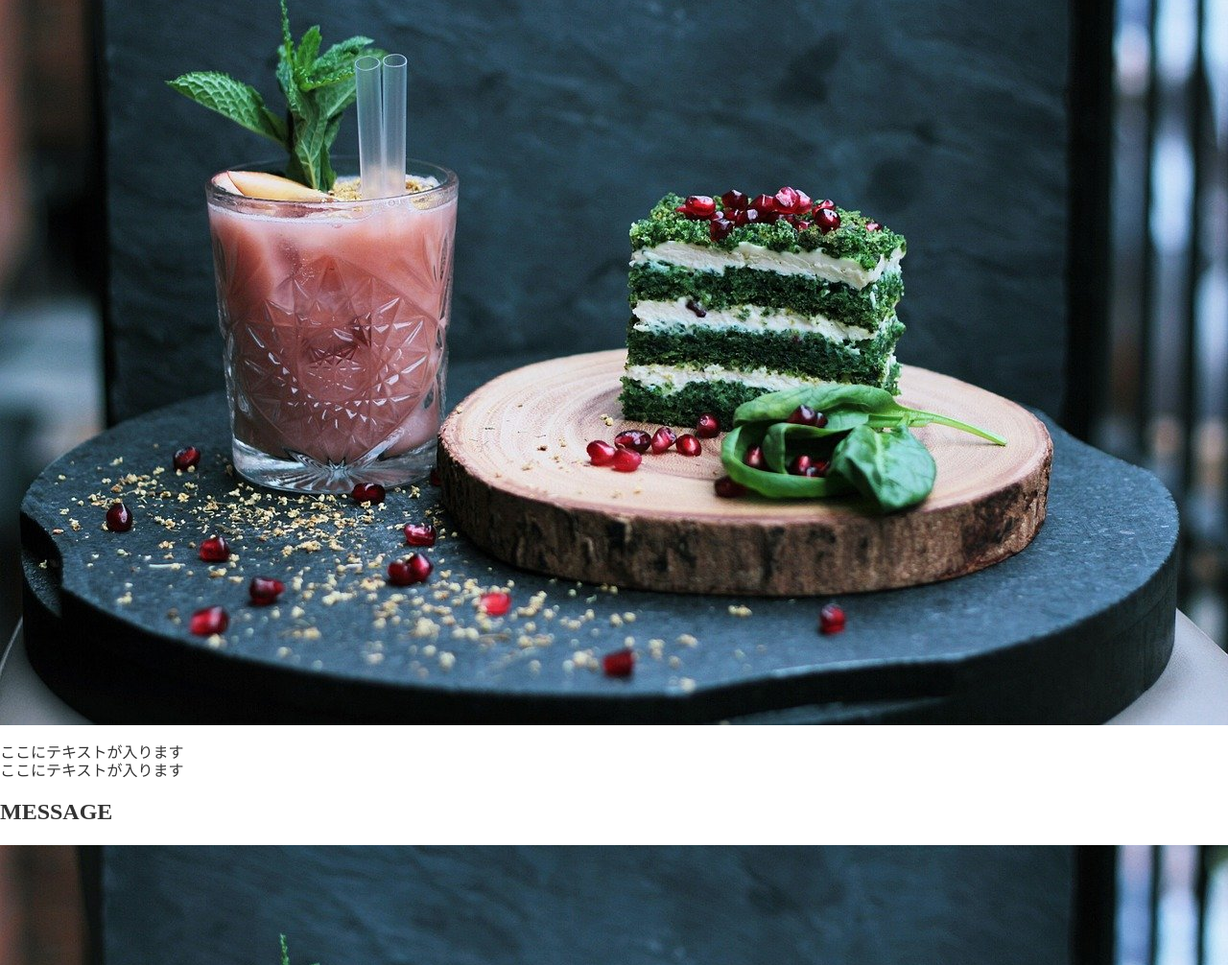
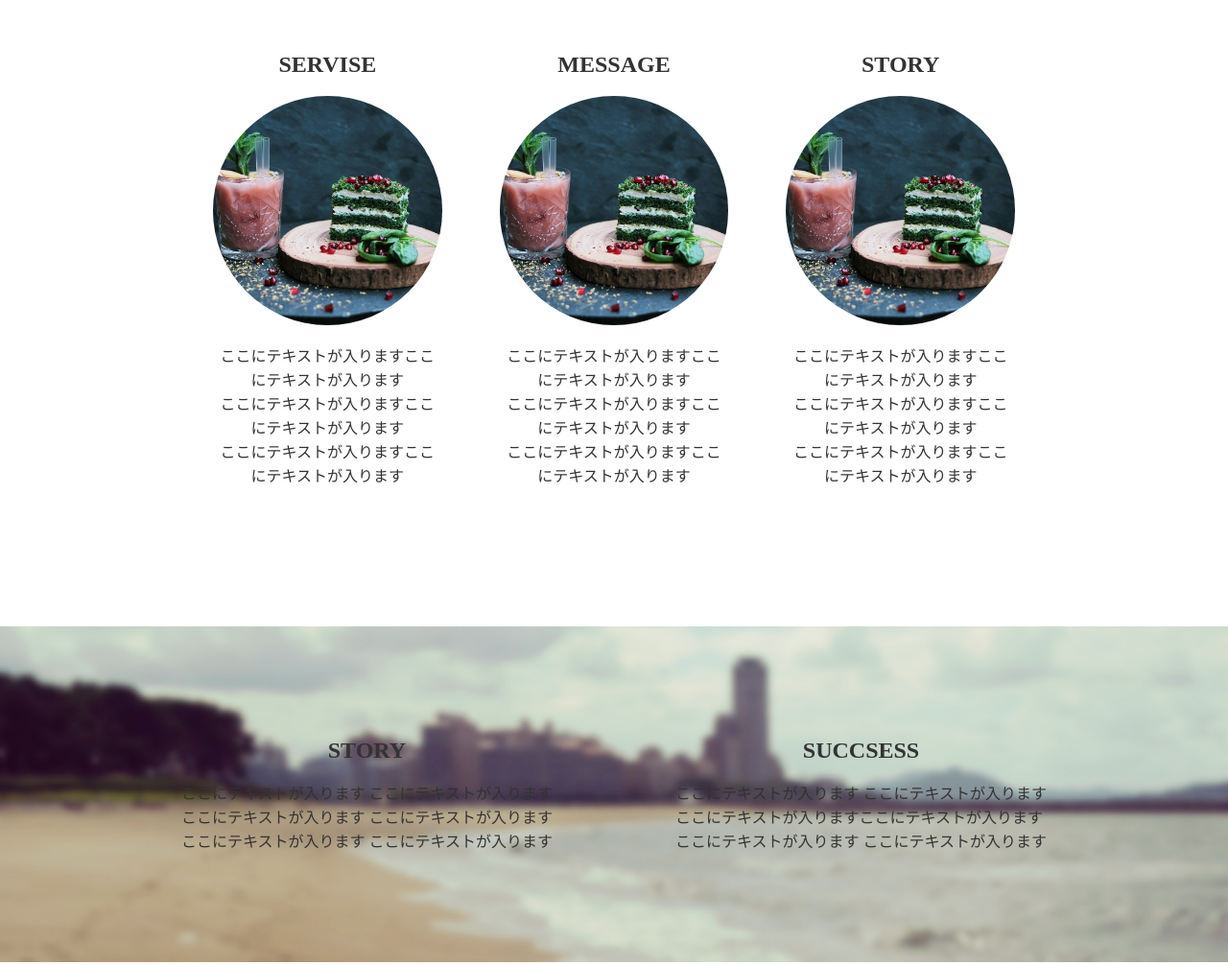
Before and after one commit to gurigurigithub/guardian_task, a plain HTML site: page index.html in a window 1280 px wide. Shown: the part 1623-2629 px from the top of the page at 96% size. Drawn offline with Linux system fonts and the light colour scheme.

Commit message:
#service スタイル修正

```diff
--- a/css/main.css
+++ b/css/main.css
@@ -2,6 +2,7 @@
 
 html {
     height: 100%;
+    line-height: 25px;
 }
 
 body {
@@ -23,16 +24,25 @@ li {
     display: flex;
     justify-content: end;
 }
+.global_nav_item {
+    color: #333333;
+    text-decoration: none;
+    display: flex;
+    align-items: center;
+    padding: 30px 10px;
+    font-size: 30%;
+}
 
 .top_main {
     padding-top: 70vh;
 }
-
 .feature_img {
-    background: center / cover no-repeat url("../images/mainImg.jpg");
+    background: url("../images/mainImg.jpg");
+    background-position:center center;
+    background-repeat:no-repeat;
+    background-size:cover;
     height: 70vh;
     width: 100vw;
-    object-fit: cover;
     display: flex;
     justify-content: center;
     align-items: center;
@@ -41,8 +51,11 @@ li {
     z-index: -1;
 }
 
-.section_inner img {
-    max-width: 100%;
+.vision_text {
+    display: flex;
+    flex-direction: column;
+    align-items: center;
+    margin: 5%;
 }
 
 /* #message start */
@@ -75,15 +88,114 @@ li {
 @media (max-width: 767px){
     .message_content {
         flex-direction: column;
-}
+    }
     .message_content img {
         width: 100%;
     }
     .message_content .message_text {
         width: 100%;
     }
+    .section_servise {
+        flex-direction: column;
+    }
+    .section_story {
+        flex-direction: column;
+    }
+    .section_access {
+        flex-direction: column;
+        height: 80%;
+        font-size: 8%;
+    }
+    footer {
+        flex-direction: column;
+        font-size: 8%;
+    }
 }
 /* #message end */
+
+/* #service start */
+.section_servise {
+    display: flex;
+    text-align: center;
+    margin-top: 3%;
+}
+.servise_box {
+    display: flex;
+    flex-direction: column;
+    align-items: center;
+}
+/* NOTE: レスポンシブのまん丸にするため */
+.serivice_box_img {
+    width: 80%;
+    height: 0;
+    padding-bottom: 80%;
+    border-radius: 50%;
+}
+.serivice_box_img.img_1 {
+    background: url("../images/dips1.jpg");
+    background-position:center center;
+    background-repeat:no-repeat;
+    background-size:cover;
+}
+.serivice_box_img.img_2 {
+    background: url("../images/dips1.jpg");
+    background-position:center center;
+    background-repeat:no-repeat;
+    background-size:cover;
+}
+.serivice_box_img.img_3 {
+    background: url("../images/dips1.jpg");
+    background-position:center center;
+    background-repeat:no-repeat;
+    background-size:cover;
+}
+.servise_box p{
+    padding-top: 4px;
+    width: 80%;
+}
+
+/* PC・タブレット時 */
+@media (min-width: 768px){
+    .section_servise {
+        justify-content: space-around;
+        margin-right: 15%;
+        margin-left: 15%;
+    }
+}
+
+/* モバイル時 */
+@media (max-width: 767px){
+    .section_servise {
+        flex-direction: column;
+        align-items: center;
+    }
+}
+
+/* service end */
+
+/* #story start */
+.section_story {
+    display: flex;
+    justify-content: center;
+    align-items: center;
+    /* height: 64%; */
+    height: 350px;
+    margin-top: 10%;
+    background: center / cover no-repeat url(../images/bgSec04.jpg);
+}
+.story {
+    margin: 5%;
+}
+.story h2 {
+    text-align: center;
+}
+/* モバイル時 */
+@media (max-width: 767px){
+    .section_story {
+        flex-direction: column;
+    }
+}
+/* #story end */
 
 /* #access start */
 .section_access {
@@ -115,3 +227,16 @@ li {
     }
 }
 /* #access end */
+
+footer {
+    display: flex;
+    align-items: center;
+    justify-content: center;
+}
+/* モバイル時 */
+@media (max-width: 767px){
+    footer {
+        flex-direction: column;
+        font-size: 8%;
+    }
+}
--- a/index.html
+++ b/index.html
@@ -36,18 +36,18 @@
         </header>
 
         <section>
-            <article class="section_inner" id="vision">
-                <div>
+            <article class="section_vision" id="vision">
+                <div class="vision_text">
                     <h2>VISION</h2>
                     <p>
-                        ここにテキストが入ります ここにテキストが入ります<br>
-                        ここにテキストが入ります ここにテキストが入ります ここにテキストが入ります <br>
-                        ここにテキストが入ります<br>
+                        ここにテキストが入ります ここにテキストが入ります ここにテキストが入ります ここにテキストが入ります <br>
+                        ここにテキストが入ります ここにテキストが入ります ここにテキストが入ります ここにテキストが入ります <br>
+                        ここにテキストが入ります ここにテキストが入ります ここにテキストが入ります ここにテキストが入ります<br>
                     </p>
                 </div>
             </article>
 
-            <article class="section_inner" id="message">
+            <article class="section_messeage" id="message">
                 <div class="message_content">
                     <img src="images/sec02_01.jpg">
 
@@ -57,7 +57,7 @@
                             ここにテキストが入ります ここにテキストが入ります <br>
                             ここにテキストが入ります <br>
                     </p>
-                </div>
+                    </div>
                 </div>
 
                 <div class="message_content">
@@ -73,44 +73,49 @@
                 </div>
             </article>
 
-            <article class="section_inner" id="servise">
-                <div>
+            <article class="section_servise" id="servise">
+                <div class="servise_box">
                     <h2>SERVISE</h2>
-                    <img src="images/dips1.jpg">
-                    <p>ここにテキストが入ります<br>
-                        ここにテキストが入ります<br>
+                    <div class="serivice_box_img img_1"></div>
+                    <p>ここにテキストが入りますここにテキストが入ります<br>
+                        ここにテキストが入りますここにテキストが入ります<br>
+                        ここにテキストが入りますここにテキストが入ります<br>
                     </p>
                 </div>
 
-                <div>
+                <div class="servise_box">
                     <h2>MESSAGE</h2>
-                    <img src="images/dips1.jpg">
-                    <p>ここにテキストが入ります<br>
-                        ここにテキストが入ります<br>
+                    <div class="serivice_box_img img_2"></div>
+                    <p>ここにテキストが入りますここにテキストが入ります<br>
+                        ここにテキストが入りますここにテキストが入ります<br>
+                        ここにテキストが入りますここにテキストが入ります<br>
                     </p>
                 </div>
 
-                <div>
+                <div class="servise_box">
                     <h2>STORY</h2>
-                    <img src="images/dips1.jpg">
-                    <p>ここにテキストが入ります<br>
-                        ここにテキストが入ります<br>
+                    <div class="serivice_box_img img_3"></div>
+                    <p>ここにテキストが入りますここにテキストが入ります<br>
+                        ここにテキストが入りますここにテキストが入ります<br>
+                        ここにテキストが入りますここにテキストが入ります<br>
                     </p>
                 </div>
             </article>
 
-            <article class="section_inner" id="story">
-                <div>
-                    <h2>STORY</h2>
-                    <p>ここにテキストが入ります<br>
-                        ここにテキストが入ります<br>
+            <article class="section_story" id="story">
+                <div class="story">
+                    <h2 >STORY</h2>
+                    <p>ここにテキストが入ります ここにテキストが入ります<br>
+                        ここにテキストが入ります ここにテキストが入ります<br>
+                        ここにテキストが入ります ここにテキストが入ります<br>
                     </p>
                 </div>
 
-                <div>
+                <div class="story">
                     <h2>SUCCSESS</h2>
-                    <p>ここにテキストが入ります<br>
-                        ここにテキストが入ります<br>
+                    <p>ここにテキストが入ります ここにテキストが入ります<br>
+                        ここにテキストが入りますここにテキストが入ります<br>
+                        ここにテキストが入ります ここにテキストが入ります<br>
                     </p>
                 </div>
             </article>
```
